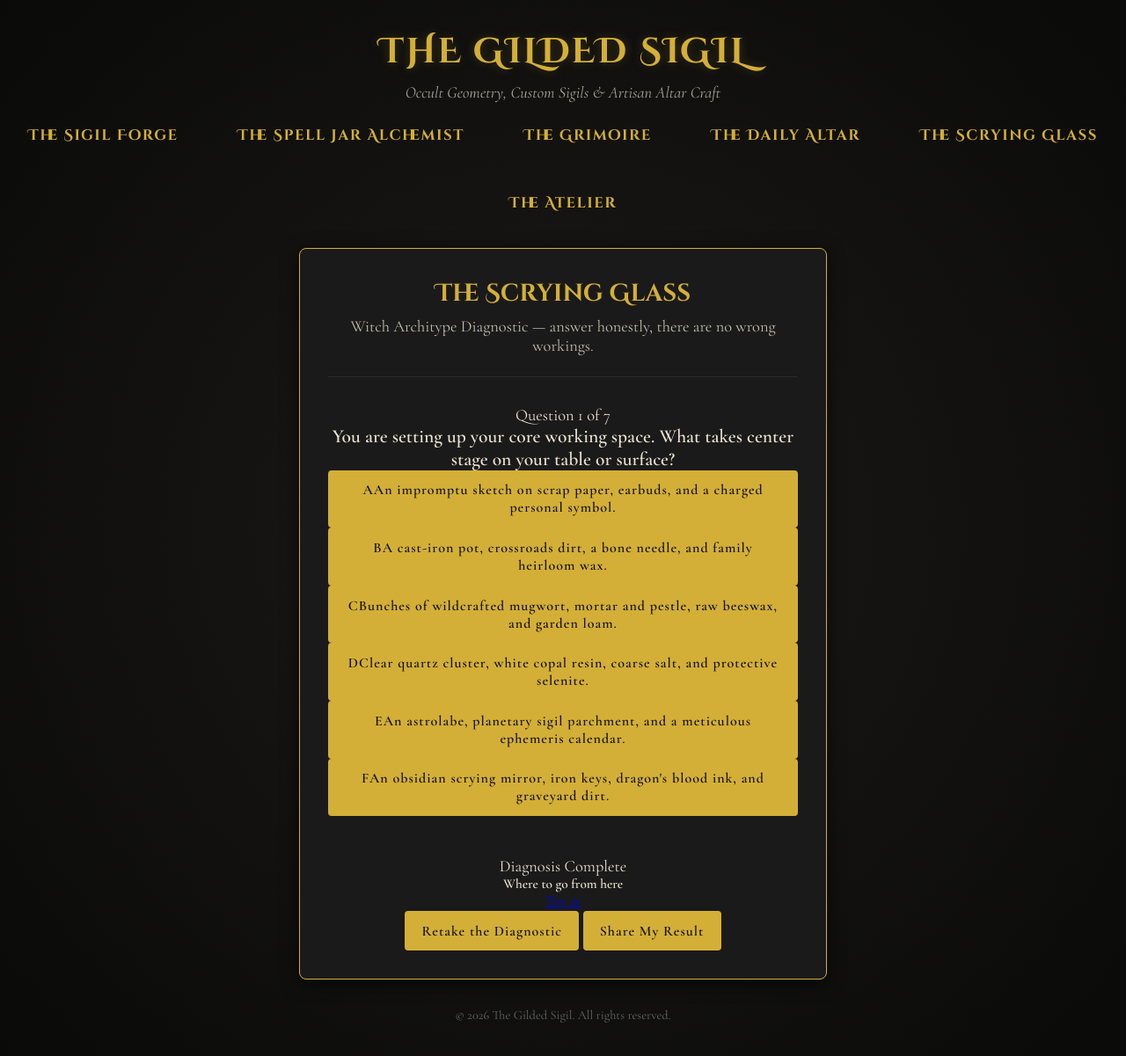
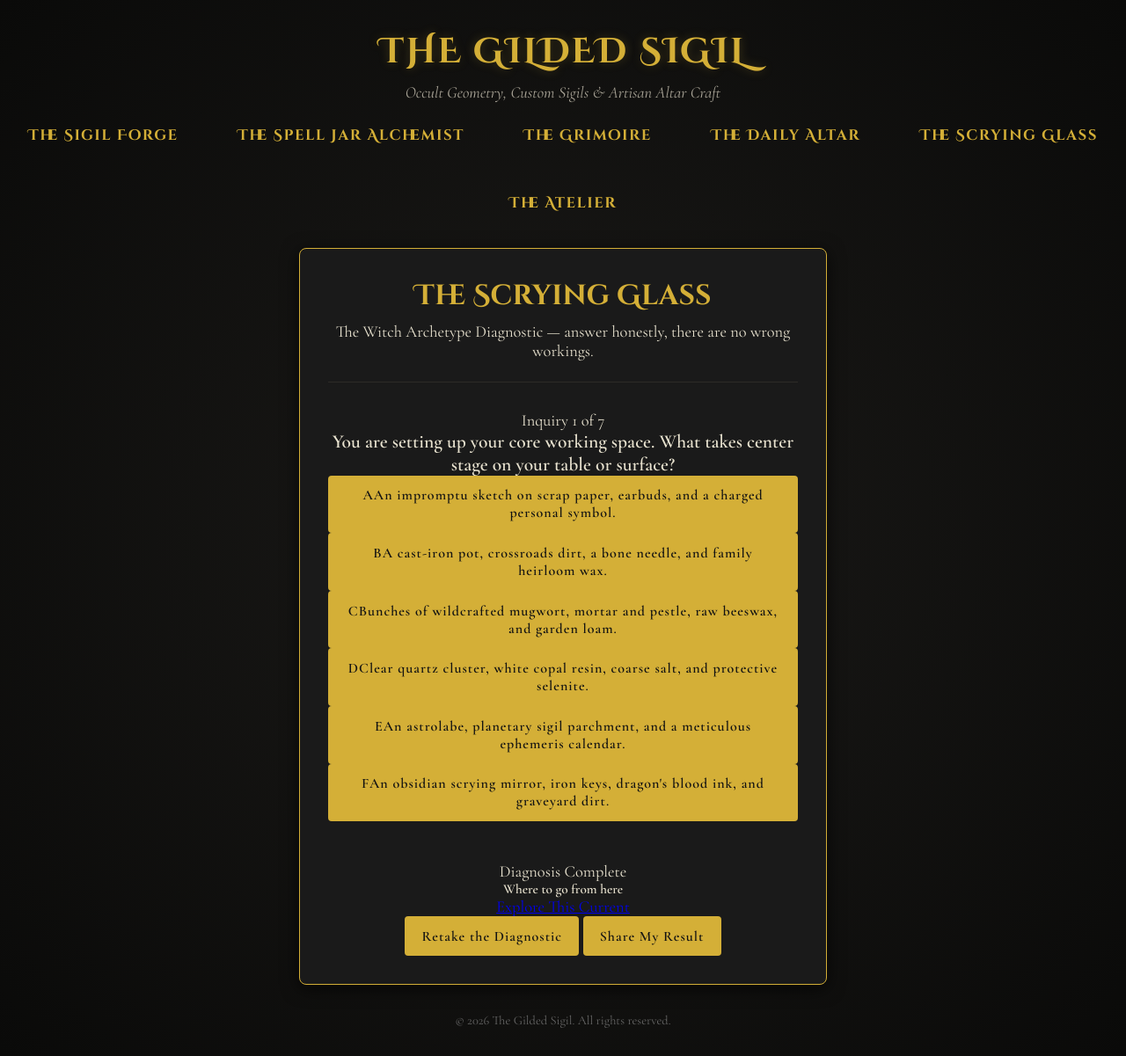
Before and after one commit to maf187/the-gilded-sigil, a Jekyll site: the page built from quizzes.html, in a window 1280 px wide. Shown: the whole page at 88% size. Built offline with Jekyll 4.4.1, drawn with Linux system fonts in a browser that asks for light colours.

Commit message:
Update quiz text and button labels in quizzes.html

```diff
--- a/quizzes.html
+++ b/quizzes.html
@@ -4,12 +4,13 @@
 description: "Take the witch archetype quiz — The Crucible of Practice reveals your magical path and points you to the ritual tools that fit it."
 permalink: /quizzes.html
 ---
+
 <section class="sigil-container scrying-container">
 
   <div class="article-header">
-    <h2>The Scrying Glass</h2>
-    <p style="margin-bottom: 0; color: #c2beaf;">
-      Witch Architype Diagnostic — answer honestly, there are no wrong workings.
+    <h2 class="article-title">The Scrying Glass</h2>
+    <p class="scrying-intro">
+      The Witch Archetype Diagnostic — answer honestly, there are no wrong workings.
     </p>
   </div>
 
@@ -23,10 +24,10 @@
     <h3 class="scrying-question" id="question-text"></h3>
     <div class="scrying-options" id="options-container"></div>
 
-    <button type="button" class="scrying-back-link" id="back-btn" onclick="scryingGoBack()">&larr; Back</button>
+    <button type="button" class="scrying-back-link" id="back-btn" onclick="scryingGoBack()">&larr; Back to Previous</button>
   </div>
 
-  <!-- Results View -->
+  <!-- Results View (Hidden until quiz completion) -->
   <div id="result-screen" class="scrying-result">
     <span class="scrying-result-badge">Diagnosis Complete</span>
     <h3 class="scrying-result-title" id="result-archetype"></h3>
@@ -36,7 +37,7 @@
     <div class="scrying-next-step">
       <h5 id="next-step-heading">Where to go from here</h5>
       <p id="next-step-body"></p>
-      <a id="next-step-link" href="#">Try it</a>
+      <a id="next-step-link" href="#">Explore This Current</a>
     </div>
 
     <p class="scrying-etsy-nudge" id="etsy-nudge"></p>
@@ -139,7 +140,7 @@
       nextStepHeading: "Charge a sigil, right now",
       nextStepBody: "Your style rewards instinct over ceremony. Run your next intention through the Sigil Forge and charge it your way.",
       nextStepLink: "/index.html",
-      etsy: "If you'd rather have someone else read the chaos for you, browse <a href=\"/atelier.html\">The Atelier</a> for a piece to work with instead."
+      etsy: "If you'd rather have someone else read the chaos for you, browse <a href=\"/atelier/\">The Atelier</a> for a piece to work with instead."
     },
     traditional: {
       title: "The Traditional / Folk Witch",
@@ -148,7 +149,7 @@
       nextStepHeading: "Read the old recipes",
       nextStepBody: "Folk practice lives in the details. Browse the Grimoire for ancestral-style rituals and seasonal folk workings.",
       nextStepLink: "/articles.html",
-      etsy: "A piece from <a href=\"/atelier.html\">The Atelier</a> themed around lineage and ancestry suits your path well."
+      etsy: "A piece from <a href=\"/atelier/\">The Atelier</a> themed around lineage and ancestry suits your path well."
     },
     green: {
       title: "The Green / Hedge Witch",
@@ -157,7 +158,7 @@
       nextStepHeading: "Brew something living",
       nextStepBody: "Put your green thumb to work — build an herbal spell jar suited to what's in season right now.",
       nextStepLink: "/spell-jar.html",
-      etsy: "For deeper root-work, browse <a href=\"/atelier.html\">The Atelier</a> for something to anchor your practice."
+      etsy: "For deeper root-work, browse <a href=\"/atelier/\">The Atelier</a> for something to anchor your practice."
     },
     white: {
       title: "The White / Lightworker Practitioner",
@@ -166,7 +167,7 @@
       nextStepHeading: "Check today's energy first",
       nextStepBody: "Before you cleanse or protect, see where the sky and cards stand — check today's Daily Altar.",
       nextStepLink: "/daily.html",
-      etsy: "Browse <a href=\"/atelier.html\">The Atelier</a> for a piece that supports clarity and cleansing work."
+      etsy: "Browse <a href=\"/atelier/\">The Atelier</a> for a piece that supports clarity and cleansing work."
     },
     cosmic: {
       title: "The Cosmic / Astrological Witch",
@@ -175,7 +176,7 @@
       nextStepHeading: "Time it right",
       nextStepBody: "Timing is your whole craft. Check today's moon phase and numerology at the Daily Altar before you commit to a working.",
       nextStepLink: "/daily.html",
-      etsy: "Browse <a href=\"/atelier.html\">The Atelier</a> for a piece to work with during your next favorable transit."
+      etsy: "Browse <a href=\"/atelier/\">The Atelier</a> for a piece to work with during your next favorable transit."
     },
     shadow: {
       title: "The Shadow / Left-Hand Practitioner",
@@ -184,7 +185,7 @@
       nextStepHeading: "Do the binding work",
       nextStepBody: "Build a binding or boundary jar suited to what needs sealing away right now.",
       nextStepLink: "/spell-jar.html",
-      etsy: "Browse <a href=\"/atelier.html\">The Atelier</a> for something suited to deeper shadow work."
+      etsy: "Browse <a href=\"/atelier/\">The Atelier</a> for something suited to deeper shadow work."
     },
     hybrid: {
       title: "The Threshold Walker",
@@ -193,7 +194,7 @@
       nextStepHeading: "Explore both sides",
       nextStepBody: "Browse the Grimoire — hybrid practitioners often find their style articulated across a few different articles rather than one.",
       nextStepLink: "/articles.html",
-      etsy: "Not sure which side to lead with? Browse <a href=\"/atelier.html\">The Atelier</a> — a piece may help clarify which current is asking for attention right now."
+      etsy: "Not sure which side to lead with? Browse <a href=\"/atelier/\">The Atelier</a> — a piece may help clarify which current is asking for attention right now."
     }
   };
 
@@ -214,9 +215,9 @@
     scryingQuestionTextEl.textContent = q.question;
     scryingOptionsContainerEl.innerHTML = "";
 
-    const progressPercent = (scryingCurrentQuestion / scryingQuestions.length) * 100;
+    const progressPercent = ((scryingCurrentQuestion + 1) / scryingQuestions.length) * 100;
     scryingProgressBarEl.style.width = `${progressPercent}%`;
-    scryingProgressLabelEl.textContent = `Question ${scryingCurrentQuestion + 1} of ${scryingQuestions.length}`;
+    scryingProgressLabelEl.textContent = `Inquiry ${scryingCurrentQuestion + 1} of ${scryingQuestions.length}`;
 
     scryingBackBtnEl.style.visibility = scryingCurrentQuestion === 0 ? "hidden" : "visible";
 
@@ -293,7 +294,7 @@
 
   function shareScryingResult() {
     const title = scryingResultScreenEl.dataset.resultTitle || "a witch archetype";
-    const shareText = `I got "${title}" on The Scrying Glass at The Gilded Sigil. What's yours?`;
+    const shareText = `I got "${title}" on The Scrying Glass. Find your current:`;
     const shareUrl = window.location.href;
     const confirmEl = document.getElementById("share-confirm");
 
@@ -301,7 +302,7 @@
       navigator.share({ title: "The Scrying Glass", text: shareText, url: shareUrl }).catch(() => {});
     } else if (navigator.clipboard) {
       navigator.clipboard.writeText(`${shareText} ${shareUrl}`).then(() => {
-        confirmEl.textContent = "Copied to clipboard — go paste it somewhere magical.";
+        confirmEl.textContent = "Copied to clipboard — ready to share.";
         setTimeout(() => { confirmEl.textContent = ""; }, 4000);
       }).catch(() => {
         confirmEl.textContent = shareText;
```
